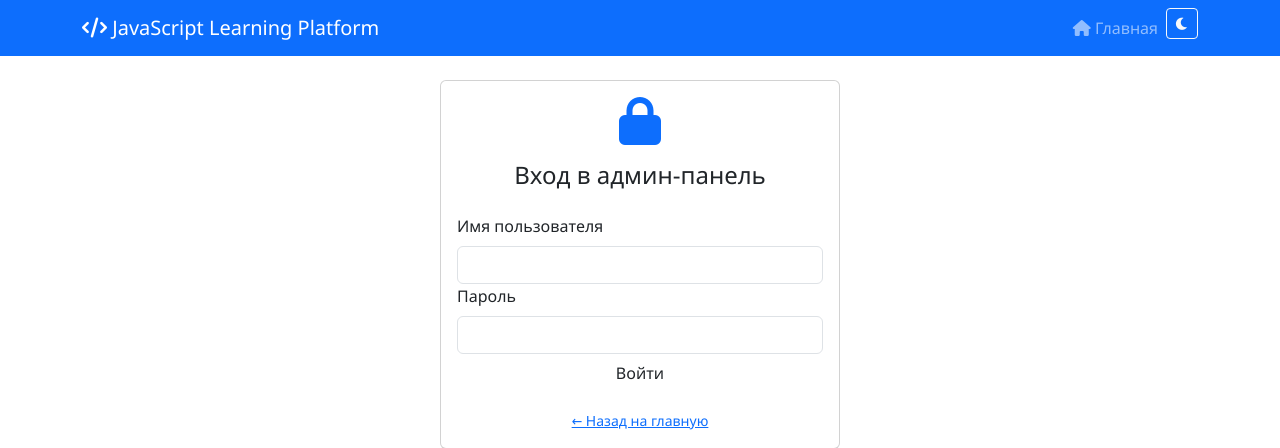
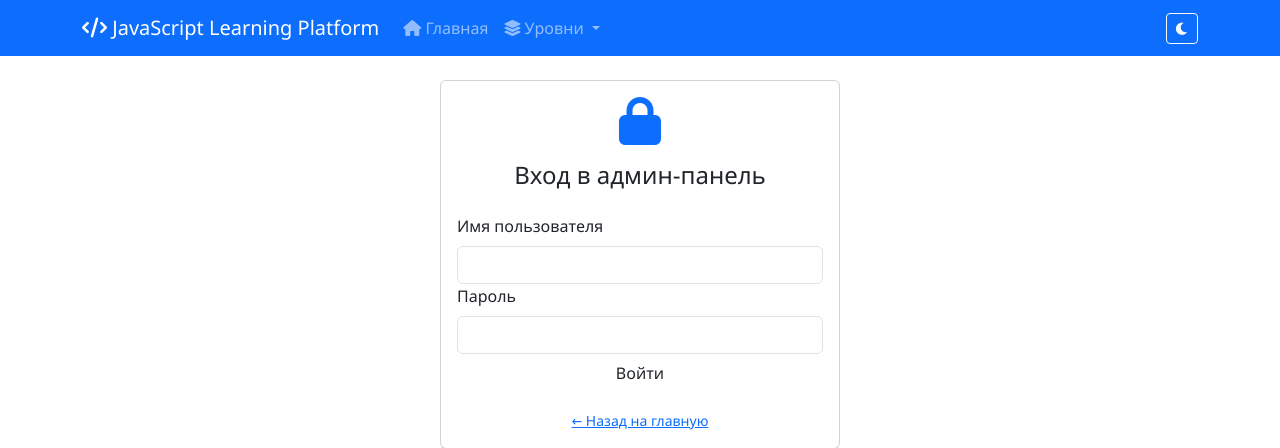
Before and after one commit to bod-hub/JavaScriptLearningPortal, a Flask app: a page that uses templates/base.html in a window 1280 px wide. Shown: the top 448 px of the page. Run offline with Flask 3, Linux system fonts and the light colour scheme; some libraries are stand-ins or nearby versions.

Commit message:
Add easy access to all learning levels directly from the main navigation
Adds a dropdown menu in base.html with links to level_1, level_2, level_3, and level_4 routes.

Replit-Commit-Author: Agent
Replit-Commit-Session-Id: 6c312846-ab6c-45ae-846b-19de5c5ed971
Replit-Commit-Screenshot-Url: https://storage.googleapis.com/screenshot-production-us-central1/4931bf33-4fb2-468c-b1bd-0d5a69d22c2d/fdc2164b-f5d8-49e1-921d-ba50aaa46f7e.jpg

```diff
--- a/templates/base.html
+++ b/templates/base.html
@@ -30,12 +30,33 @@
             </button>
 
             <div class="collapse navbar-collapse" id="navbarNav">
-                <ul class="navbar-nav ms-auto">
+                <ul class="navbar-nav me-auto">
                     <li class="nav-item">
                         <a class="nav-link" href="{{ url_for('index') }}">
                             <i class="fas fa-home"></i> Главная
                         </a>
                     </li>
+                    <li class="nav-item dropdown">
+                        <a class="nav-link dropdown-toggle" href="#" id="levelsDropdown" role="button" data-bs-toggle="dropdown" aria-expanded="false">
+                            <i class="fas fa-layer-group"></i> Уровни
+                        </a>
+                        <ul class="dropdown-menu" aria-labelledby="levelsDropdown">
+                            <li><a class="dropdown-item" href="{{ url_for('level_1') }}">
+                                <span class="badge bg-success me-2">1</span>Основы JavaScript
+                            </a></li>
+                            <li><a class="dropdown-item" href="{{ url_for('level_2') }}">
+                                <span class="badge bg-info me-2">2</span>Функции и объекты
+                            </a></li>
+                            <li><a class="dropdown-item" href="{{ url_for('level_3') }}">
+                                <span class="badge bg-warning me-2">3</span>DOM и события
+                            </a></li>
+                            <li><a class="dropdown-item" href="{{ url_for('level_4') }}">
+                                <span class="badge bg-danger me-2">4</span>Продвинутый JS
+                            </a></li>
+                        </ul>
+                    </li>
+                </ul>
+                <ul class="navbar-nav">
                     <li class="nav-item">
                         <button class="btn btn-outline-light btn-sm" onclick="toggleTheme()">
                             <i id="theme-icon" class="fas fa-moon"></i>
```
